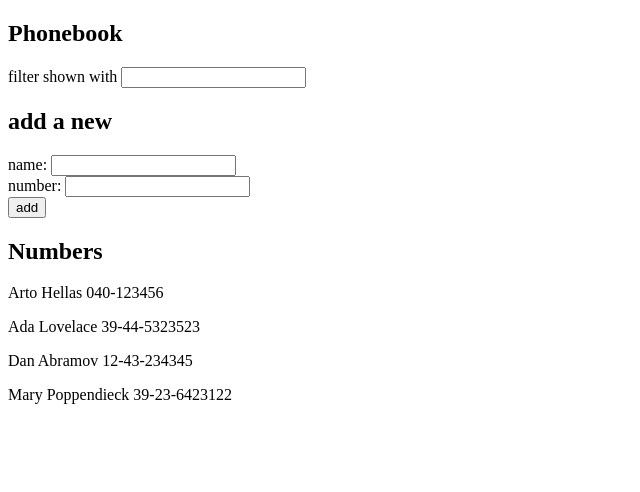
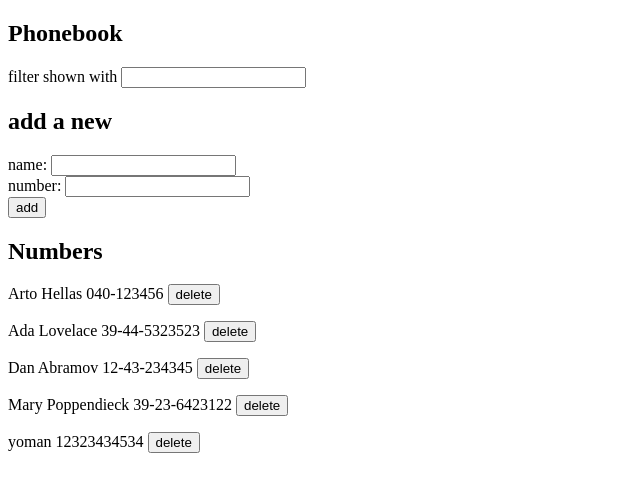
Before and after one commit to maulrman/full-stack-open-uohelsinki, a React (Vite) app in the folder part2/phonebook/: page / in a window 1280 px wide. Shown: the top 492 px of the page, without its empty margins (0-640 px from the left). Built offline with nearby package versions, Linux system fonts and the light colour scheme; data requests are answered from the project's data file.

Commit message:
DONE 2.15

```diff
--- a/part2/phonebook/db.json
+++ b/part2/phonebook/db.json
@@ -1,5 +1,5 @@
 {
-  "persons":[
+  "persons": [
     {
       "name": "Arto Hellas",
       "number": "040-123456",
@@ -19,6 +19,11 @@
       "name": "Mary Poppendieck",
       "number": "39-23-6423122",
       "id": "4"
+    },
+    {
+      "id": "76e3",
+      "name": "yoman",
+      "number": "12323434534"
     }
   ]
 }
--- a/part2/phonebook/src/App.jsx
+++ b/part2/phonebook/src/App.jsx
@@ -1,6 +1,5 @@
 import { useEffect } from 'react'
 import { useState } from 'react'
-import axios from 'axios'
 
 import phoneService from './services/phonebook'
 
@@ -28,11 +27,17 @@ const PersonForm = ({ onSubmit, name_val, num_val, onNameChange, onNumChange}) =
   )
 }
 
-const Persons = ({ persons }) => {
+const Persons = ({ persons, onDelete }) => {
   return (
     <div>
       {
-        persons.map((person) => <p key={person.name}>{person.name} {person.number}</p>)
+        persons.map((person) => {
+          return (
+            <div key={person.id}>
+              <p>{person.name} {person.number} <button onClick={onDelete(person)}>delete</button></p>
+            </div>
+          )
+        })
       }
     </div>
   )
@@ -45,10 +50,24 @@ const App = () => {
   const [filterName, setFilterName] = useState('')
   const [filterPersons, setFilterPersons] = useState([])
 
+  const updateContact = (person) => {
+    phoneService
+      .update(person.id, person)
+  }
+
   const addContact = (event) => {
     event.preventDefault()
-    if (persons.find((person) => person.name === newName)){
-      alert(`${newName} is already added to phonebook`)
+    const personExist = persons.findIndex((person) => person.name === newName)
+    if ( personExist >= 0){
+      let confirm=window.confirm(`${newName} is already added to phonebook, replace the old number with a new one?`)
+      if (confirm){
+        let updatePersonObject = {...persons[personExist]}
+        updatePersonObject.number = newNumber
+        updateContact(updatePersonObject)
+        let updatedPersons = [...persons]
+        updatedPersons[personExist] = updatePersonObject
+        setPersons(updatedPersons)
+      }
       setNewName('')
       setNewNumber('')
       return
@@ -58,9 +77,27 @@ const App = () => {
       name: newName,
       number: newNumber
     }
-    setPersons(persons.concat(newPersonObj))
+
+    phoneService
+      .create(newPersonObj)
+      .then(resp => {
+        setPersons(persons.concat(resp.data))
+      })
+
     setNewName('')
     setNewNumber('')
+  }
+
+  const handleDeleteContact = (person) => {
+    const deleteContact = () => {
+      let confirm = window.confirm(`Delete ${person.name}`)
+      if (confirm){
+        phoneService
+          .remove(person.id)
+          .then(setPersons(persons.filter(contact => contact.id !== person.id)))
+      }
+    }
+    return deleteContact
   }
 
   const handleNameChange = (event) => {
@@ -86,7 +123,7 @@ const App = () => {
 
   useEffect(() => {
     phoneService
-      .getAll()
+      .getAll('http://localhost:3001/persons')
       .then(resp => {
         setPersons(resp.data)
       })
@@ -124,7 +161,7 @@ const App = () => {
         onNumChange={handleNumberChange}
       />
       <h2>Numbers</h2>
-      <Persons persons={persons} />
+      <Persons persons={persons} onDelete={handleDeleteContact}/>
     </div>
   )
 }
```
